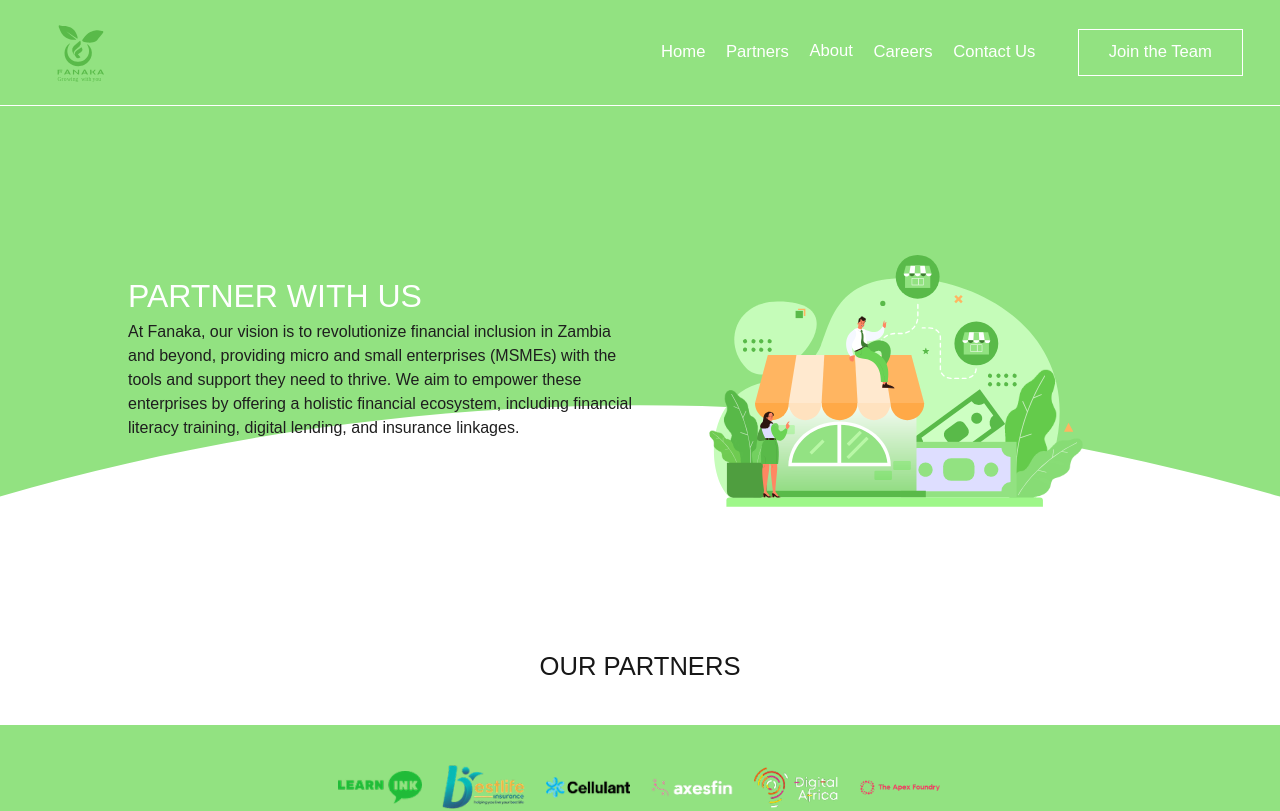
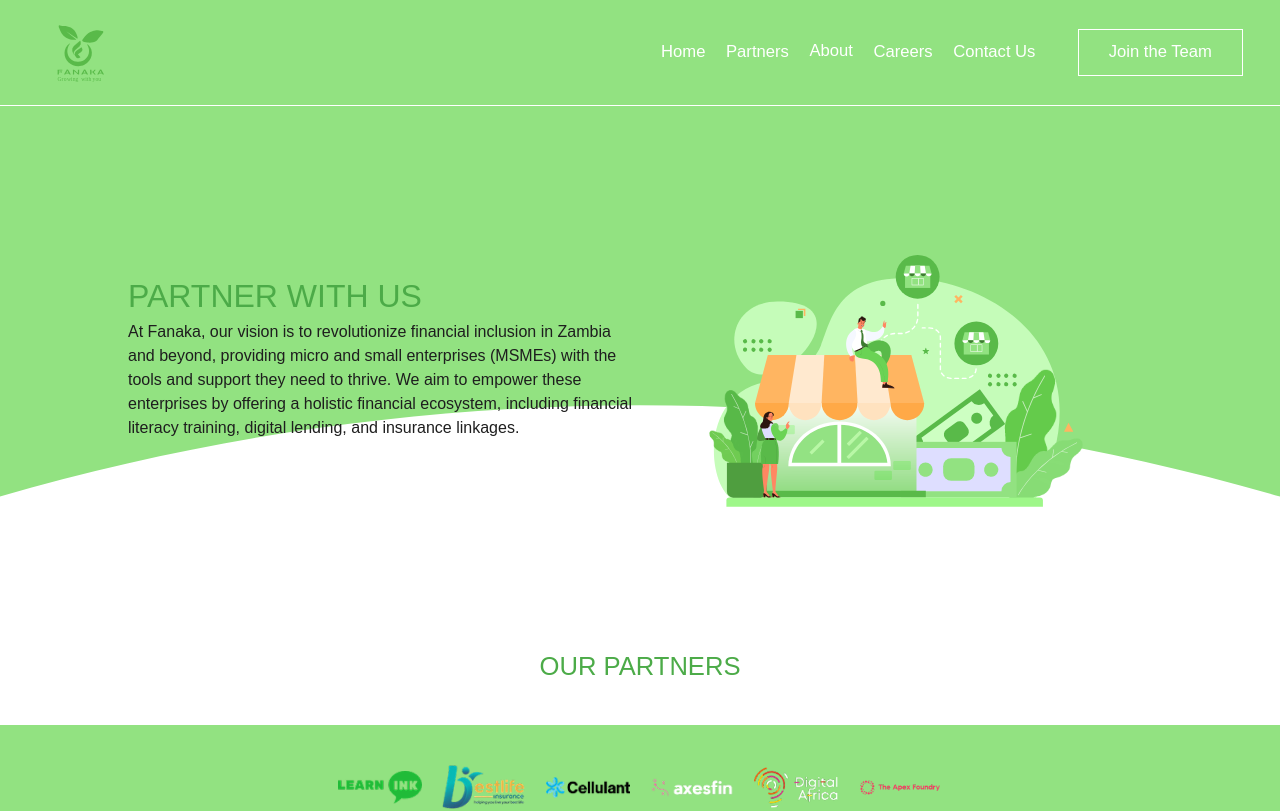
Before and after one commit to Leevai-Kaugu/fanaka-web-app, a Next.js app: page /partners in a window 1280 px wide. Shown: the top 811 px of the page. Built offline with nearby package versions, Linux system fonts and the light colour scheme.

Commit message:
contact page fixed

```diff
--- a/app/(root)/contact/page.tsx
+++ b/app/(root)/contact/page.tsx
@@ -19,11 +19,11 @@ export default function Home() {
           alt="Hero image"
           width={1100}
           height={900}
-          className="col-start-1 row-start-1 w-[100%] min-h-[80vh] object-cover"
+          className="col-start-1 row-start-1 w-full min-h-full md:h-full object-cover"
         />
         <div className="flex w-[100%] flex-col col-start-1 row-start-1 z-1">
           <Nav/>
-          <div className='col-start-1 row-start-1 z-1 w-full sel-f-center flex justify-center md:mt-[25vh] mt-[10vh]'>
+          <div className='col-start-1 row-start-1 z-1 w-full flex justify-center md:mt-[25vh] mt-[10vh]'>
                 <div className='w-[90%] md:w-[80%] h-fit bg-flp p-10 flex' style={{ boxShadow: '0 8px 50px rgba(0,0,0,0.2)' }}>
                     <div className='flex md:flex-row flex-col w-full justify-around items-center'>
                         <div className='md:w-[40%] w-full md:text-start text-center'>
--- a/app/(root)/partners/page.tsx
+++ b/app/(root)/partners/page.tsx
@@ -25,7 +25,7 @@ export default function Home() {
           <div className="flex flex-col items-center justify-center mt-[10vh]">
             <div className="flex flex-col md:flex-row mb-[5vh] items-center justify-center">
                 <div className="md:w-[40%] w-[90%] md:text-start text-center">
-                    <h2 className="text-white text-[7vw] md:text-[2.5vw] uppercase cursor-pointer hover:scale-105 transition-transform duration-300 md:mb-[0px] mb-3">Partner With Us</h2>
+                    <h2 className="text-fp text-[7vw] md:text-[2.5vw] uppercase cursor-pointer hover:scale-105 transition-transform duration-300 md:mb-[0px] mb-3">Partner With Us</h2>
                     <p className="w-full text-fg cursor-pointer hover:scale-105 transition-transform duration-300">At Fanaka, our vision is to revolutionize financial inclusion in Zambia and beyond, providing micro and small enterprises (MSMEs) with the tools and support they need to thrive. We aim to empower these enterprises by offering a holistic financial ecosystem, including financial literacy training, digital lending, and insurance linkages.</p>
                 </div>
                 <Image
@@ -39,7 +39,7 @@ export default function Home() {
           </div>
           <Scroll>
             <div className="flex h-auto justify-around mt-[10vh] flex-col items-center">
-              <h1 className="uppercase md:text-[2vw] text-[5vw]">Our Partners</h1>
+              <h1 className="uppercase md:text-[2vw] text-[5vw] text-fp">Our Partners</h1>
               <div className="w-full bg-flp p-10 flex flex-col md:flex-row w-[100%] mt-[5vh] gap-5 items-center justify-center">
                 <Image
                     src='/LearnInk logo.png'
```
